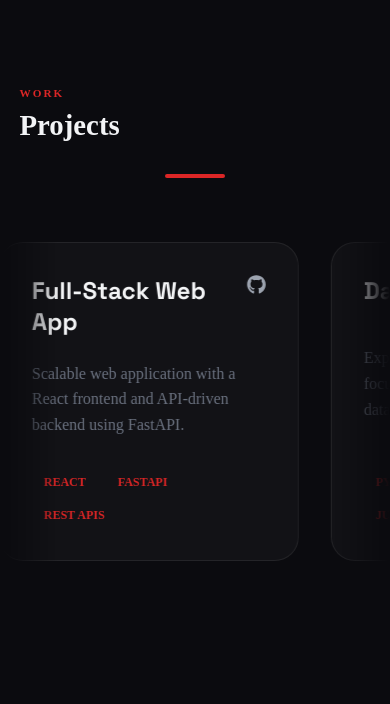
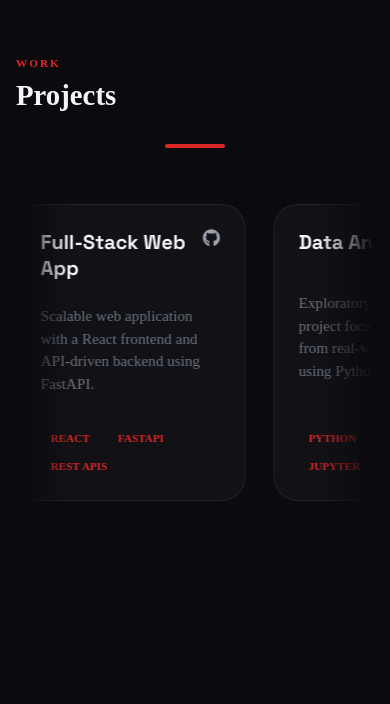
Before and after one commit to Santhosh-Kumar-2004/santhosh.dev-portfolio-site, a React (Vite) app: page / in a window 390 px wide. Shown: the part 3776-4480 px from the top of the page. Built offline with nearby package versions, Linux system fonts and the light colour scheme.

Commit message:
Updated the project css file with responsovenexx

```diff
--- a/src/styles/Projects.css
+++ b/src/styles/Projects.css
@@ -133,12 +133,111 @@
   text-transform: uppercase;
 }
 
-/* RESPONSIVENESS */
-@media (max-width: 768px) {
-  .project-card {
-    width: 300px;
-  }
-  .carousel-track {
-    animation-duration: 20s; /* Faster scroll on mobile to feel snappy */
+/* =========================
+   GLOBAL SECTION SPACING
+========================= */
+@media (min-width: 1250px) {
+  .projects-section {
+    margin-right: 2rem;
+    margin-left: 2rem;
   }
 }
+
+/* =========================
+   RESPONSIVENESS – LARGE TABLETS / SMALL LAPTOPS
+   (Custom breakpoint: 1250px)
+========================= */
+@media (max-width: 1250px) {
+  .project-card {
+    width: 340px;
+  }
+
+  .project-title {
+    font-size: 1.4rem;
+  }
+
+  .carousel-track {
+    gap: 1.75rem;
+  }
+}
+
+
+/* =========================
+   RESPONSIVENESS – TABLET
+========================= */
+@media (max-width: 900px) {
+  .project-card {
+    width: 280px;
+  }
+
+  .project-card-inner {
+    padding: 1.75rem;
+  }
+
+  .project-description {
+    font-size: 0.95rem;
+  }
+
+  .carousel-track {
+    animation-duration: 25s;
+  }
+}
+
+
+/* =========================
+   RESPONSIVENESS – MOBILE
+========================= */
+@media (max-width: 768px) {
+  .projects-section {
+    padding: 80px 1.5rem;
+  }
+
+  .projects-header {
+    padding: 0;
+    margin-bottom: 1.5rem;
+  }
+
+  .project-card {
+    width: 250px;
+  }
+
+  .project-title {
+    font-size: 1.25rem;
+  }
+
+  .project-description {
+    font-size: 0.95rem;
+    line-height: 1.5;
+  }
+
+  .project-links a {
+    font-size: 1.1rem;
+  }
+
+  .carousel-track {
+    animation-duration: 20s;
+  }
+}
+
+
+/* =========================
+   EXTRA SMALL DEVICES
+========================= */
+@media (max-width: 480px) {
+  .projects-section {
+    padding: 70px 1rem;
+  }
+
+  .project-card {
+    width: 230px;
+  }
+
+  .project-card-inner {
+    padding: 1.5rem;
+  }
+
+  .project-tech li {
+    font-size: 0.7rem;
+    padding: 4px 10px;
+  }
+}
```
